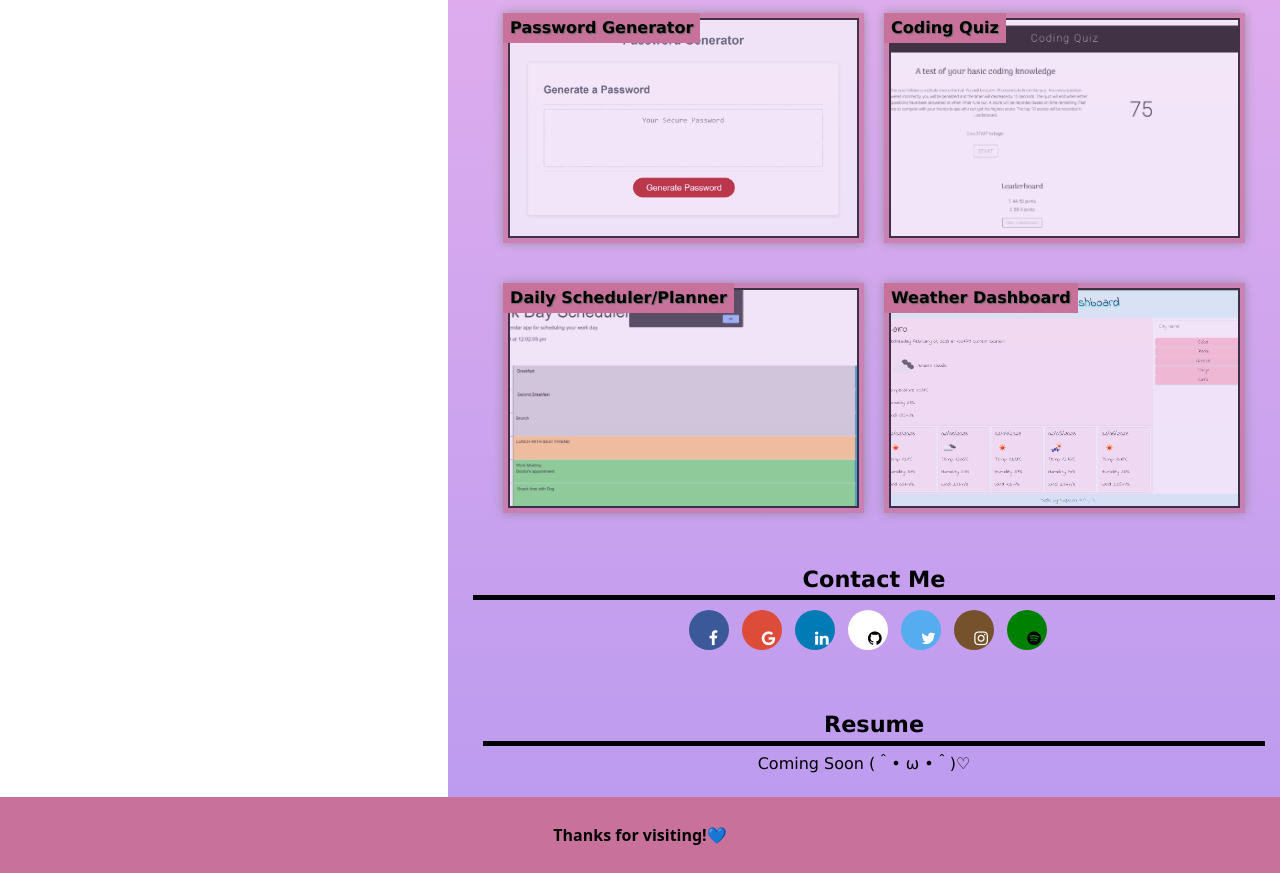
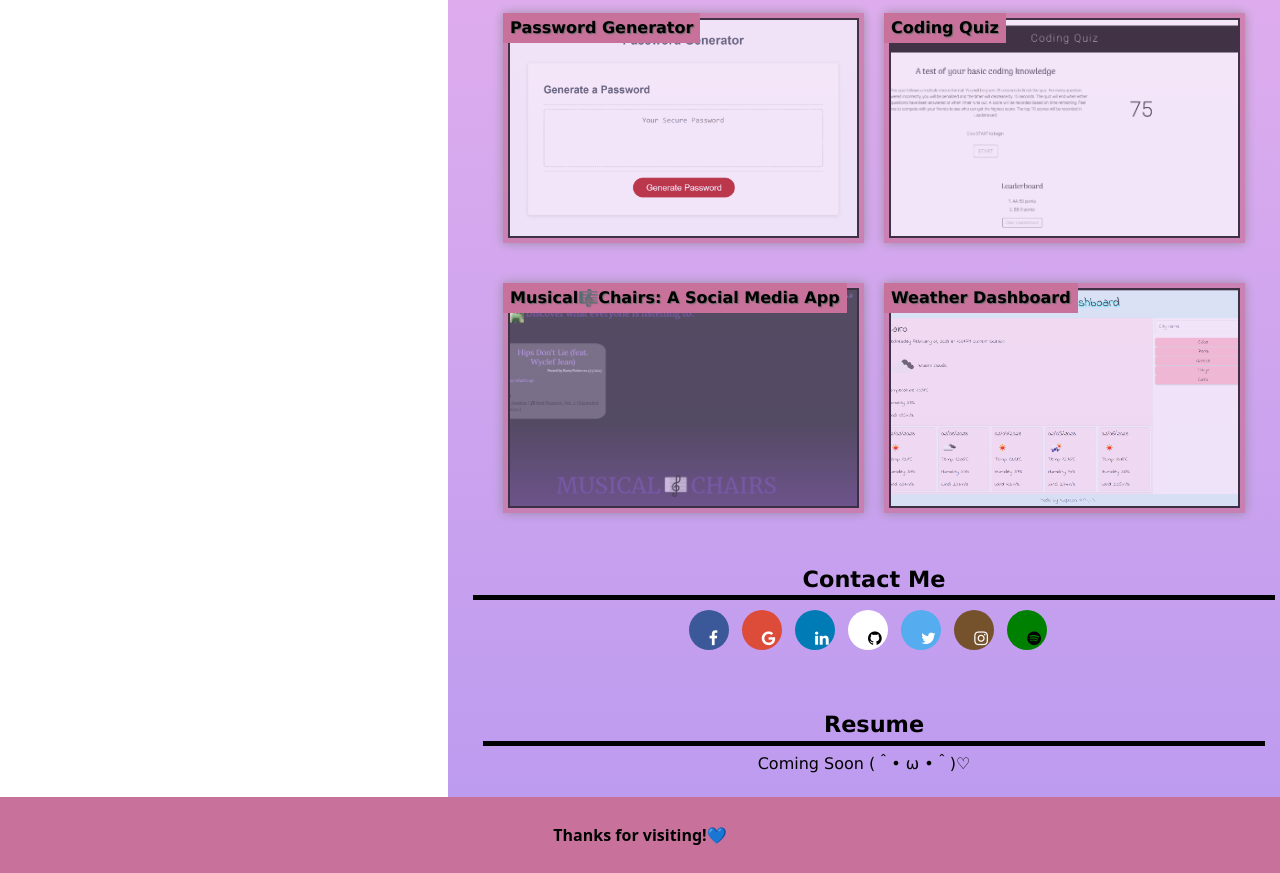
Before and after one commit to twqueen/Portfolio-Webpage, a plain HTML site: page index.html in a window 1280 px wide. Shown: the part 755-1628 px from the top of the page. Drawn offline with Linux system fonts and the light colour scheme.

Commit message:
added big backend project

```diff
--- a/index.html
+++ b/index.html
@@ -59,9 +59,9 @@
                 </figure>
 
                 <figure id="p4">
-                    <a href="https://twqueen.github.io/M5-Scheduler/">
-                    <img src="./images/Screenshot_20230125_120223.png" alt="Screenshot of Project Daily Schedule planner" class="placeholder-image">
-                    <figcaption><h3>Daily Scheduler/Planner</h3></figcaption>
+                    <a href="https://musical-chairs.herokuapp.com/">
+                    <img src="./images/Musical_Chairs_SocialMedia.png" alt="Screenshot of MVP of Music Social Media App Musical Chairs" class="placeholder-image">
+                    <figcaption><h3>Musical🎼Chairs: A Social Media App</h3></figcaption>
                     </a>
                 </figure>
 
```
